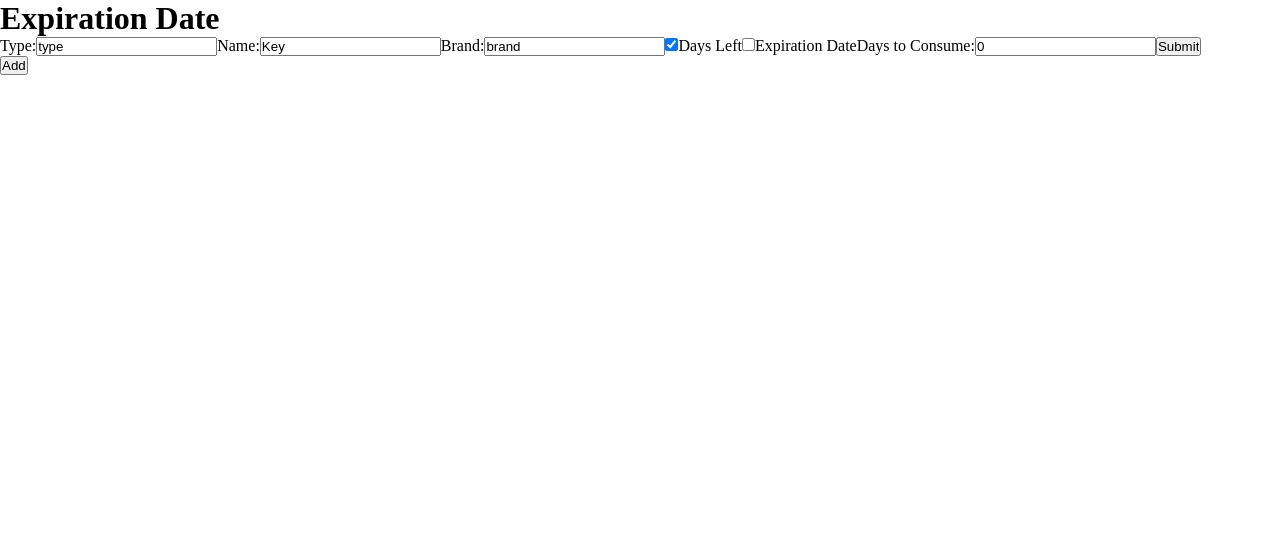
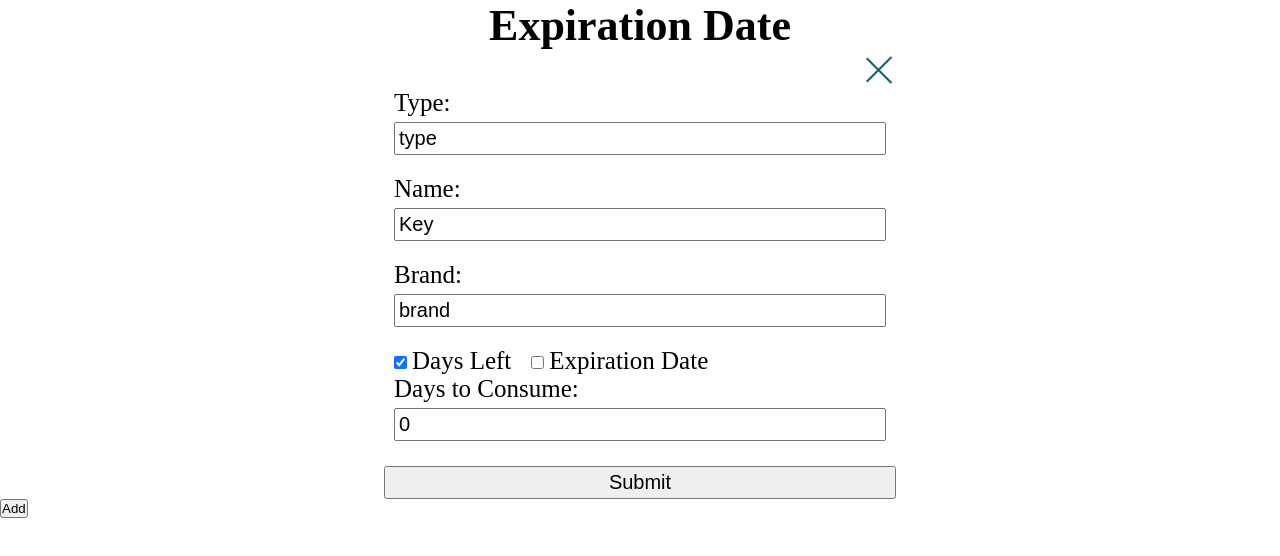
Before and after one commit to SashaKurban/expiration-date-frontend, a React (Create React App) app: page / in a window 1280 px wide. Both pictures are taken after a click on the button "Add". Shown: the top 556 px of the page. Built offline with nearby package versions, Linux system fonts and the light colour scheme; no server answers.

Commit message:
added styling to input form'

```diff
--- a/src/App.css
+++ b/src/App.css
@@ -16,6 +16,10 @@ a:active {
   color: inherit;
 }
 
+h1 {
+  font-size: 44px;
+}
+
 h2 {
   font-size: 32px;
 }
--- a/src/App.js
+++ b/src/App.js
@@ -125,6 +125,7 @@ function App() {
         <InputForm
           formType={form}
           functionCall={form === "add" ? addGrocery : updateGrocery}
+          showPopUp={showPopUp}
           grocery={grocery}
         />
       ) : (
--- a/src/components/GroceryCard/GroceryCard.css
+++ b/src/components/GroceryCard/GroceryCard.css
@@ -2,7 +2,7 @@
   display: flex;
 }
 .grocery-card {
-  border: 2px solid black;
+  box-shadow: 0px 1px 5px rgba(0, 0, 0, 0.5);
   border-radius: 5px;
   padding: 20px;
   margin: 20px;
--- a/src/components/Header/Header.css
+++ b/src/components/Header/Header.css
@@ -0,0 +1,3 @@
+.header {
+  text-align: center;
+}
--- a/src/components/Header/Header.js
+++ b/src/components/Header/Header.js
@@ -2,7 +2,7 @@ import "./Header.css";
 
 export default function Header() {
   return (
-    <div>
+    <div className="header">
       <h1>Expiration Date</h1>
     </div>
   );
--- a/src/components/InputForm/InputForm.css
+++ b/src/components/InputForm/InputForm.css
@@ -0,0 +1,51 @@
+.pop-up {
+  margin: 0 auto;
+  width: 40%;
+}
+
+.close-cross {
+  float: right;
+  cursor: pointer;
+}
+
+.line1,
+.line2,
+.line3 {
+  height: 2px;
+  width: 35px;
+  margin: 0.5rem 0;
+  background: #15616d;
+}
+
+.line1 {
+  transform: translate(-10px) rotate(45deg) translate(15px);
+}
+
+.line3 {
+  transform: translate(-10px) rotate(-45deg) translate(15px);
+}
+.line2 {
+  opacity: 0;
+}
+
+.pop-up-form {
+  display: flex;
+  flex-direction: column;
+}
+.pop-up-form label {
+  font-size: 25px;
+  padding: 0 10px 20px 10px;
+}
+.pop-up-form input {
+  font-size: 20px;
+  padding: 3px;
+  margin-top: 5px;
+}
+
+.pop-up-input {
+  display: flex;
+  flex-direction: column;
+}
+.checkbox-section input {
+  margin-right: 5px;
+}
--- a/src/components/InputForm/InputForm.js
+++ b/src/components/InputForm/InputForm.js
@@ -1,7 +1,12 @@
 import "./InputForm.css";
 import React, { useEffect, useState } from "react";
 
-export default function InputForm({ formType, functionCall, grocery }) {
+export default function InputForm({
+  formType,
+  functionCall,
+  showPopUp,
+  grocery,
+}) {
   const [type, setType] = useState(grocery.type);
   const [name, setName] = useState(grocery.name);
   const [brand, setBrand] = useState(grocery.brand);
@@ -19,7 +24,14 @@ export default function InputForm({ formType, functionCall, grocery }) {
   return (
     <div className="pop-up">
       <form className="pop-up-form">
-        <label>
+        <div className="from-close">
+          <div className="close-cross" onClick={() => showPopUp("close")}>
+            <div className="line1"></div>
+            <div className="line2"></div>
+            <div className="line3"></div>
+          </div>
+        </div>
+        <label className="pop-up-input">
           Type:
           <input
             type="text"
@@ -27,7 +39,7 @@ export default function InputForm({ formType, functionCall, grocery }) {
             onChange={(e) => setType(e.target.value)}
           />
         </label>
-        <label>
+        <label className="pop-up-input">
           Name:
           <input
             type="text"
@@ -35,7 +47,7 @@ export default function InputForm({ formType, functionCall, grocery }) {
             onChange={(e) => setName(e.target.value)}
           />
         </label>
-        <label>
+        <label className="pop-up-input">
           Brand:
           <input
             type="text"
@@ -43,11 +55,12 @@ export default function InputForm({ formType, functionCall, grocery }) {
             onChange={(e) => setBrand(e.target.value)}
           />
         </label>
+        <div className="checkbox-section">
           <label>
             <input
               type="checkbox"
               checked={byDaysLeft}
-            onChange={(e) => setByDaysLeft(true)}
+              onChange={() => setByDaysLeft(true)}
             />
             Days Left
           </label>
@@ -59,8 +72,9 @@ export default function InputForm({ formType, functionCall, grocery }) {
             />
             Expiration Date
           </label>
+        </div>
         {byDaysLeft ? (
-          <label>
+          <label className="pop-up-input">
             Days to Consume:
             <input
               type="text"
@@ -72,7 +86,7 @@ export default function InputForm({ formType, functionCall, grocery }) {
           <></>
         )}
         {formType === "update" ? (
-          <label>
+          <label className="pop-up-input">
             Date Opened:
             <input
               type="text"
@@ -84,7 +98,7 @@ export default function InputForm({ formType, functionCall, grocery }) {
           <></>
         )}
         {!byDaysLeft ? (
-          <label>
+          <label className="pop-up-input">
             Expiration Date:
             <input
               type="text"
```
Lines whose indentation alone changed are shown as unchanged.
